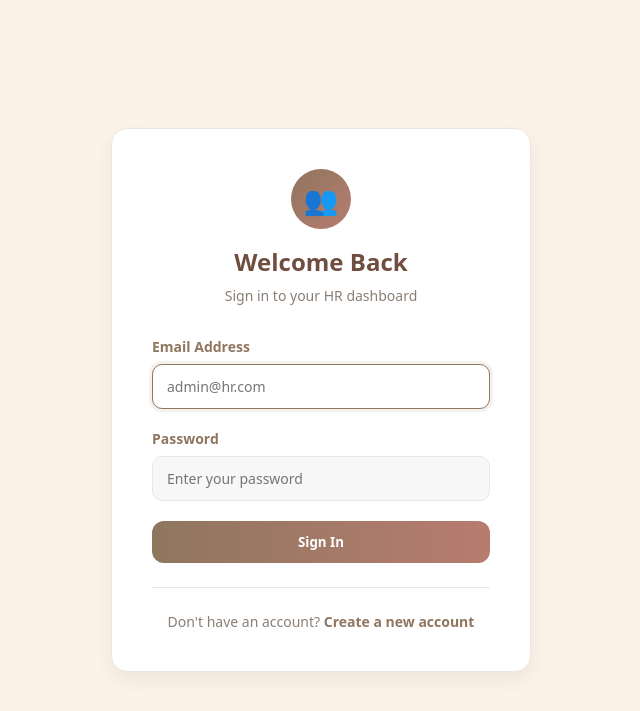
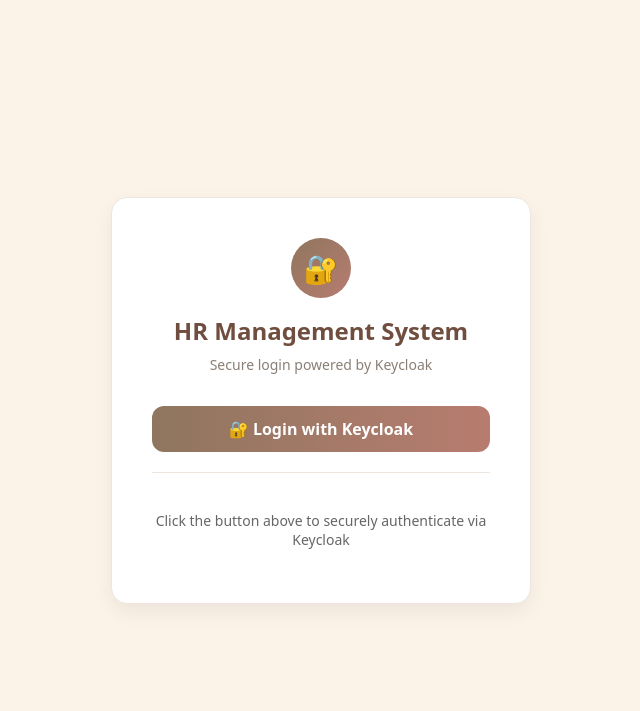
Before and after one commit to alaaMelook/Warmth-HR-Dashboard-System, a Flask app: page /login in a window 1280 px wide. Shown: the top 711 px of the page, without its empty margins (319-959 px from the left). Run offline with Flask 2, Linux system fonts and the light colour scheme.

Commit message:
Add Keycloak login

```diff
--- a/app.py
+++ b/app.py
@@ -12,9 +12,43 @@
 import mysql.connector
 from mysql.connector import Error
 
+# ========== Keycloak Imports ==========
+from keycloak import KeycloakOpenID
+from jose import jwt, JWTError
+import requests
+
+# ========== Load Environment Variables ==========
+from dotenv import load_dotenv
+load_dotenv()  # This loads the .env file
+
 app = Flask(__name__)
 app.secret_key = os.environ.get("FLASK_SECRET", "dev-secret-key-change-in-production")
 
+# ==================== KEYCLOAK CONFIG ====================
+
+KEYCLOAK_SERVER_URL = os.environ.get("KEYCLOAK_SERVER_URL", "http://localhost:8080")
+KEYCLOAK_REALM = os.environ.get("KEYCLOAK_REALM", "HR-System")
+KEYCLOAK_CLIENT_ID = os.environ.get("KEYCLOAK_CLIENT_ID", "hr-backend")
+KEYCLOAK_CLIENT_SECRET = os.environ.get("KEYCLOAK_CLIENT_SECRET")
+KEYCLOAK_FRONTEND_CLIENT_ID = os.environ.get("KEYCLOAK_FRONTEND_CLIENT_ID", "hr-frontend")
+
+# Initialize Keycloak
+keycloak_openid = KeycloakOpenID(
+    server_url=KEYCLOAK_SERVER_URL,
+    client_id=KEYCLOAK_CLIENT_ID,
+    realm_name=KEYCLOAK_REALM,
+    client_secret_key=KEYCLOAK_CLIENT_SECRET
+)
+
+# Get Keycloak public key for token verification
+try:
+    KEYCLOAK_PUBLIC_KEY = "-----BEGIN PUBLIC KEY-----\n" + \
+        keycloak_openid.public_key() + \
+        "\n-----END PUBLIC KEY-----"
+    print("✅ Keycloak public key fetched successfully!")
+except Exception as e:
+    print(f"⚠️ Warning: Could not fetch Keycloak public key: {e}")
+    KEYCLOAK_PUBLIC_KEY = None
 # ==================== DB CONFIG ====================
 
 DB_CONFIG = {
@@ -81,40 +115,172 @@
     finally:
         cur.close()
 
-# ==================== AUTH DECORATORS ====================
+# ==================== TOKEN VERIFICATION ====================
+
+def verify_keycloak_token(token):
+    """
+    Verify JWT token from Keycloak
+    Returns decoded token if valid, None otherwise
+    """
+    try:
+        if not KEYCLOAK_PUBLIC_KEY:
+            app.logger.error("Keycloak public key not available")
+            return None
+
+        # Remove "Bearer " prefix if exists
+        if token.startswith("Bearer "):
+            token = token[7:]
+
+        # Decode and verify token
+        decoded_token = jwt.decode(
+            token,
+            KEYCLOAK_PUBLIC_KEY,
+            algorithms=["RS256"],
+            audience="account",
+            options={
+                "verify_signature": True,
+                "verify_aud": True,
+                "verify_exp": True
+            }
+        )
+
+        return decoded_token
+
+    except JWTError as e:
+        app.logger.error(f"JWT verification failed: {str(e)}")
+        return None
+    except Exception as e:
+        app.logger.error(f"Token verification error: {str(e)}")
+        return None
+
+
+def get_user_roles(decoded_token):
+    """
+    Extract user roles from decoded token
+    """
+    try:
+        realm_roles = decoded_token.get("realm_access", {}).get("roles", [])
+        return realm_roles
+    except Exception:
+        return []
+
+
+def check_role_permission(required_role, user_roles):
+    """
+    Check if user has required role
+    """
+    return required_role in user_roles
+
+# ==================== AUTH DECORATORS (KEYCLOAK) ====================
 
 def login_required(f):
     @wraps(f)
     def decorated(*args, **kwargs):
-        if "user_id" not in session:
-            flash("Please login first.", "danger")
-            return redirect(url_for("login"))
-        return f(*args, **kwargs)
+        # First check session (for compatibility)
+        if "user_id" in session and "access_token" in session:
+            # Verify token is still valid
+            decoded_token = verify_keycloak_token(session["access_token"])
+            if decoded_token:
+                g.user_email = decoded_token.get("email")
+                g.user_roles = get_user_roles(decoded_token)
+                return f(*args, **kwargs)
+
+        # No valid session, redirect to login
+        flash("Please login first.", "danger")
+        return redirect(url_for("login"))
+
     return decorated
+
 
 def admin_required(f):
     @wraps(f)
     def decorated(*args, **kwargs):
-        if "user_id" not in session:
+        # Check session
+        if "user_id" not in session or "access_token" not in session:
             flash("Please login first.", "danger")
             return redirect(url_for("login"))
-        if session.get("role_id") != 2:
+
+        # Verify token
+        decoded_token = verify_keycloak_token(session["access_token"])
+        if not decoded_token:
+            flash("Invalid or expired session.", "danger")
+            session.clear()
+            return redirect(url_for("login"))
+
+        # Get roles
+        user_roles = get_user_roles(decoded_token)
+
+        # Check if user has HR_ADMIN role
+        if "HR_ADMIN" not in user_roles:
             flash("Access denied. Admin only.", "danger")
             return redirect(url_for("user_dashboard"))
+
+        g.user_email = decoded_token.get("email")
+        g.user_roles = user_roles
+
         return f(*args, **kwargs)
+
     return decorated
+
 
 def user_required(f):
     @wraps(f)
     def decorated(*args, **kwargs):
-        if "user_id" not in session:
+        # Check session
+        if "user_id" not in session or "access_token" not in session:
             flash("Please login first.", "danger")
             return redirect(url_for("login"))
-        if session.get("role_id") != 1:
+
+        # Verify token
+        decoded_token = verify_keycloak_token(session["access_token"])
+        if not decoded_token:
+            flash("Invalid or expired session.", "danger")
+            session.clear()
+            return redirect(url_for("login"))
+
+        # Get roles
+        user_roles = get_user_roles(decoded_token)
+
+        # Check if user has EMPLOYEE role (or any non-admin role)
+        if "HR_ADMIN" in user_roles:
             flash("Access denied. User only.", "danger")
             return redirect(url_for("admin_dashboard"))
+
+        g.user_email = decoded_token.get("email")
+        g.user_roles = user_roles
+
         return f(*args, **kwargs)
+
     return decorated
+
+
+def role_required(required_role):
+    """
+    Decorator to check specific Keycloak role
+    Usage: @role_required('HR_OFFICER')
+    """
+    def decorator(f):
+        @wraps(f)
+        def decorated(*args, **kwargs):
+            if "access_token" not in session:
+                return jsonify({"error": "Unauthorized"}), 401
+
+            decoded_token = verify_keycloak_token(session["access_token"])
+            if not decoded_token:
+                return jsonify({"error": "Invalid token"}), 401
+
+            user_roles = get_user_roles(decoded_token)
+
+            if not check_role_permission(required_role, user_roles):
+                return jsonify({"error": "Forbidden - Insufficient permissions"}), 403
+
+            g.user_email = decoded_token.get("email")
+            g.user_roles = user_roles
+
+            return f(*args, **kwargs)
+
+        return decorated
+    return decorator
 
 # ==================== USER HELPERS ====================
 
@@ -166,38 +332,141 @@
         return redirect(url_for("user_dashboard"))
     return redirect(url_for("login"))
 
-@app.route("/login", methods=["GET", "POST"])
-def login():
-    if request.method == "POST":
-        email = request.form.get("email", "").strip().lower()
-        password = request.form.get("password", "").strip()
-
-        if not email or not password:
-            flash("Please fill in both fields.", "danger")
+# ==================== KEYCLOAK ROUTES ====================
+
+@app.route("/keycloak-login")
+def keycloak_login():
+    """
+    Redirect user to Keycloak login page
+    """
+    # استخدام dynamic redirect_uri
+    redirect_uri = request.url_root.rstrip('/') + '/callback'
+
+    authorization_url = (
+        f"{KEYCLOAK_SERVER_URL}/realms/{KEYCLOAK_REALM}/protocol/openid-connect/auth"
+        f"?client_id={KEYCLOAK_FRONTEND_CLIENT_ID}"
+        f"&redirect_uri={redirect_uri}"
+        f"&response_type=code"
+        f"&scope=openid email profile"
+    )
+
+    print(f"🔍 Redirecting to Keycloak:")
+    print(f"   Auth URL: {authorization_url}")
+    print(f"   Redirect URI: {redirect_uri}")
+
+    return redirect(authorization_url)
+
+@app.route("/callback")
+def keycloak_callback():
+    """
+    Handle callback from Keycloak after authentication
+    """
+    try:
+        code = request.args.get('code')
+
+        if not code:
+            flash("Authentication failed. No authorization code received.", "danger")
             return redirect(url_for("login"))
 
-        user = find_user_by_email(email)
+        # Exchange code for token
+        token_url = f"{KEYCLOAK_SERVER_URL}/realms/{KEYCLOAK_REALM}/protocol/openid-connect/token"
+
+        # استخدام نفس الـ redirect_uri
+        redirect_uri = request.url_root.rstrip('/') + '/callback'
+
+        # ========== المهم: استخدام hr-frontend مش hr-backend ==========
+        data = {
+            'grant_type': 'authorization_code',
+            'client_id': KEYCLOAK_FRONTEND_CLIENT_ID,  # ← frontend client
+            'code': code,
+            'redirect_uri': redirect_uri
+        }
+
+        print(f"🔍 Token exchange request:")
+        print(f"   Token URL: {token_url}")
+        print(f"   Redirect URI: {redirect_uri}")
+        print(f"   Client ID: {KEYCLOAK_FRONTEND_CLIENT_ID}")  # ← تأكيد
+        print(f"   Code: {code[:20]}...")
+
+        response = requests.post(token_url, data=data)
+
+        print(f"🔍 Token response status: {response.status_code}")
+
+        if response.status_code != 200:
+            print(f"❌ Token response error: {response.text}")
+            flash(f"Failed to obtain access token: {response.text}", "danger")
+            return redirect(url_for("login"))
+
+        token_data = response.json()
+        access_token = token_data.get('access_token')
+
+        print(f"✅ Token received successfully!")
+
+        # Verify and decode token
+        decoded_token = verify_keycloak_token(access_token)
+
+        if not decoded_token:
+            flash("Invalid token received.", "danger")
+            return redirect(url_for("login"))
+
+        # Get user email from token
+        user_email = decoded_token.get('email')
+
+        if not user_email:
+            flash("Email not found in token.", "danger")
+            return redirect(url_for("login"))
+
+        print(f"🔍 User email from token: {user_email}")
+
+        # Find user in database
+        user = find_user_by_email(user_email.lower())
+
         if not user:
-            flash("Invalid email or password.", "danger")
+            flash("User not found in system. Please contact admin.", "danger")
             return redirect(url_for("login"))
 
-        stored_pw = user.get("password") or ""
-        try:
-            valid = check_password_hash(stored_pw, password)
-        except Exception:
-            valid = False
-
-        if not valid:
-            flash("Invalid email or password.", "danger")
-            return redirect(url_for("login"))
-
+        print(f"✅ User found in database: {user['first_name']} {user['last_name']}")
+
+        # Store in session
         session["user_id"] = user["user_id"]
-        session["user_name"] = f"{user.get('first_name','')} {user.get('last_name','')}".strip()
+        session["user_name"] = f"{user['first_name']} {user['last_name']}"
         session["email"] = user["email"]
         session["role_id"] = user["role_id"]
-
-        flash(f"Welcome back, {user.get('first_name','')}!", "success")
-        return redirect(url_for("admin_dashboard" if user["role_id"] == 2 else "user_dashboard"))
+        session["access_token"] = access_token
+
+        # Get user roles from Keycloak
+        user_roles = get_user_roles(decoded_token)
+
+        print(f"✅ User roles: {user_roles}")
+
+        flash(f"Welcome back, {user['first_name']}!", "success")
+
+        # Redirect based on role
+        if "HR_ADMIN" in user_roles:
+            return redirect(url_for("admin_dashboard"))
+        else:
+            return redirect(url_for("user_dashboard"))
+
+    except Exception as e:
+        app.logger.error(f"Callback error: {str(e)}")
+        print(f"❌ Callback exception: {str(e)}")
+        import traceback
+        traceback.print_exc()
+        flash(f"Login error: {str(e)}", "danger")
+        return redirect(url_for("login"))
+
+# ==================== LOGIN & REGISTER ====================
+
+@app.route("/login", methods=["GET"])
+def login():
+    """
+    Show login page with Keycloak login button
+    """
+    # If already logged in, redirect to dashboard
+    if "user_id" in session:
+        if session.get("role_id") == 2:
+            return redirect(url_for("admin_dashboard"))
+        return redirect(url_for("user_dashboard"))
 
     return render_template("login.html", title="Login")
 
@@ -249,9 +518,20 @@
 
 @app.route("/logout")
 def logout():
+    """
+    Logout from both Flask session and Keycloak
+    """
+    # Clear Flask session
     session.clear()
+
+    # Redirect to Keycloak logout
+    logout_url = (
+        f"{KEYCLOAK_SERVER_URL}/realms/{KEYCLOAK_REALM}/protocol/openid-connect/logout"
+        f"?redirect_uri=http://localhost:5000/login"
+    )
+
     flash("You have been logged out successfully.", "success")
-    return redirect(url_for("login"))
+    return redirect(logout_url)
 
 # ==================== ADMIN ROUTES ====================
 
--- a/templates/login.html
+++ b/templates/login.html
@@ -4,9 +4,9 @@
   <div class="auth-card">
     <!-- Header -->
     <div class="auth-header">
-      <div class="auth-logo">👥</div>
-      <h1 class="auth-title">Welcome Back</h1>
-      <p class="auth-subtitle">Sign in to your HR dashboard</p>
+      <div class="auth-logo">🔐</div>
+      <h1 class="auth-title">HR Management System</h1>
+      <p class="auth-subtitle">Secure login powered by Keycloak</p>
     </div>
 
     <!-- Flash Messages -->
@@ -26,24 +26,16 @@
       {% endif %}
     {% endwith %}
 
-    <!-- Login Form -->
-    <form method="POST" action="{{ url_for('login') }}">
-      <div class="form-group">
-        <label for="email" class="form-label">Email Address</label>
-        <input type="email" id="email" name="email" class="input" placeholder="admin@hr.com" required autofocus>
-      </div>
+    <!-- Keycloak Login Button -->
+    <a href="{{ url_for('keycloak_login') }}" class="btn" style="display: block; text-align: center; text-decoration: none;">
+      🔐 Login with Keycloak
+    </a>
 
-      <div class="form-group">
-        <label for="password" class="form-label">Password</label>
-        <input type="password" id="password" name="password" class="input" placeholder="Enter your password" required>
-      </div>
-
-      <button type="submit" class="btn">Sign In</button>
-    </form>
-
-    <!-- Register Link -->
-    <div class="register-link">
-      Don't have an account? <a href="{{ url_for('register') }}">Create a new account</a>
+    <!-- Info Text -->
+    <div class="register-link" style="text-align: center; margin-top: 20px;">
+      <p style="color: #666; font-size: 14px;">
+        Click the button above to securely authenticate via Keycloak
+      </p>
     </div>
   </div>
 </div>
```
Also changed, not shown: 1 other file.
